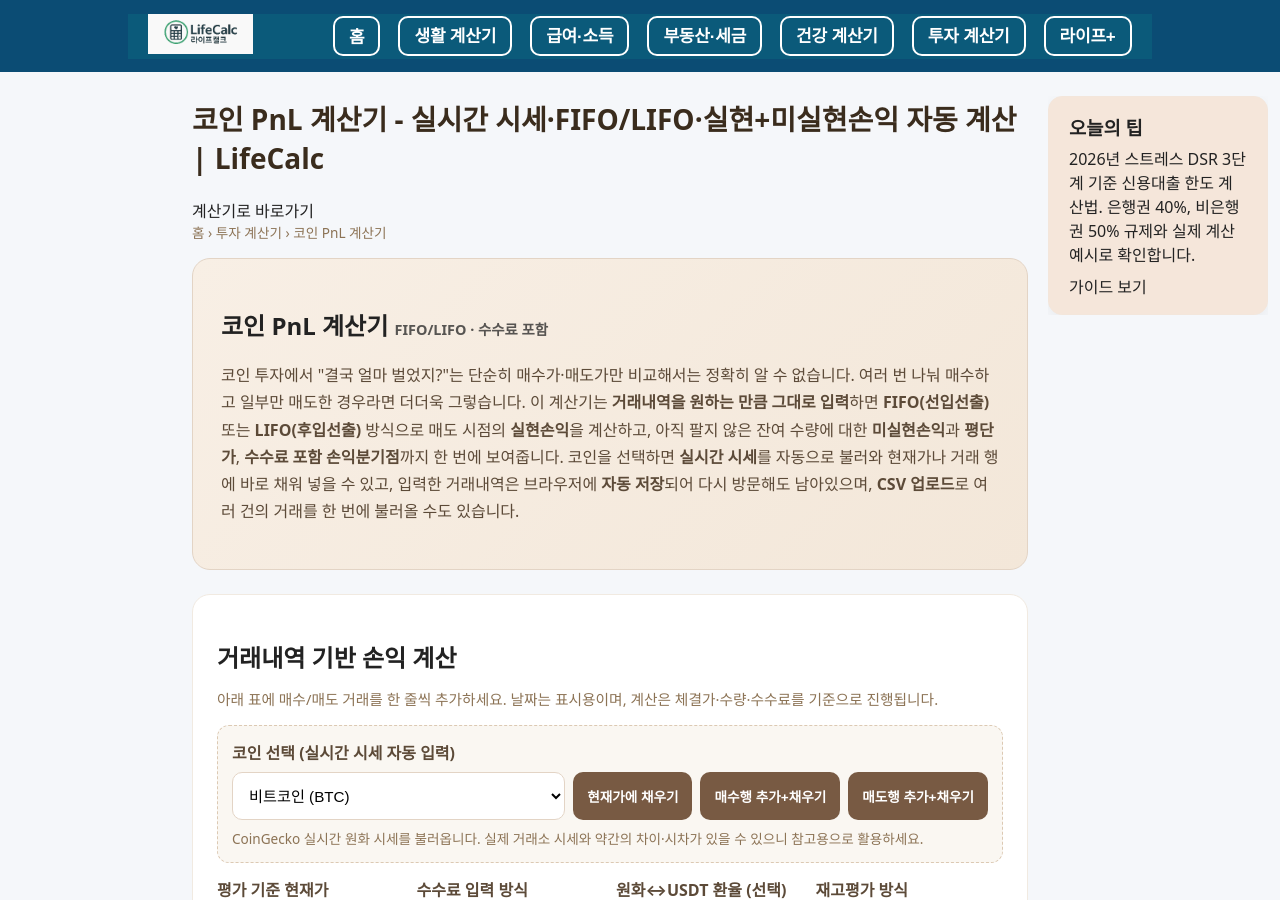
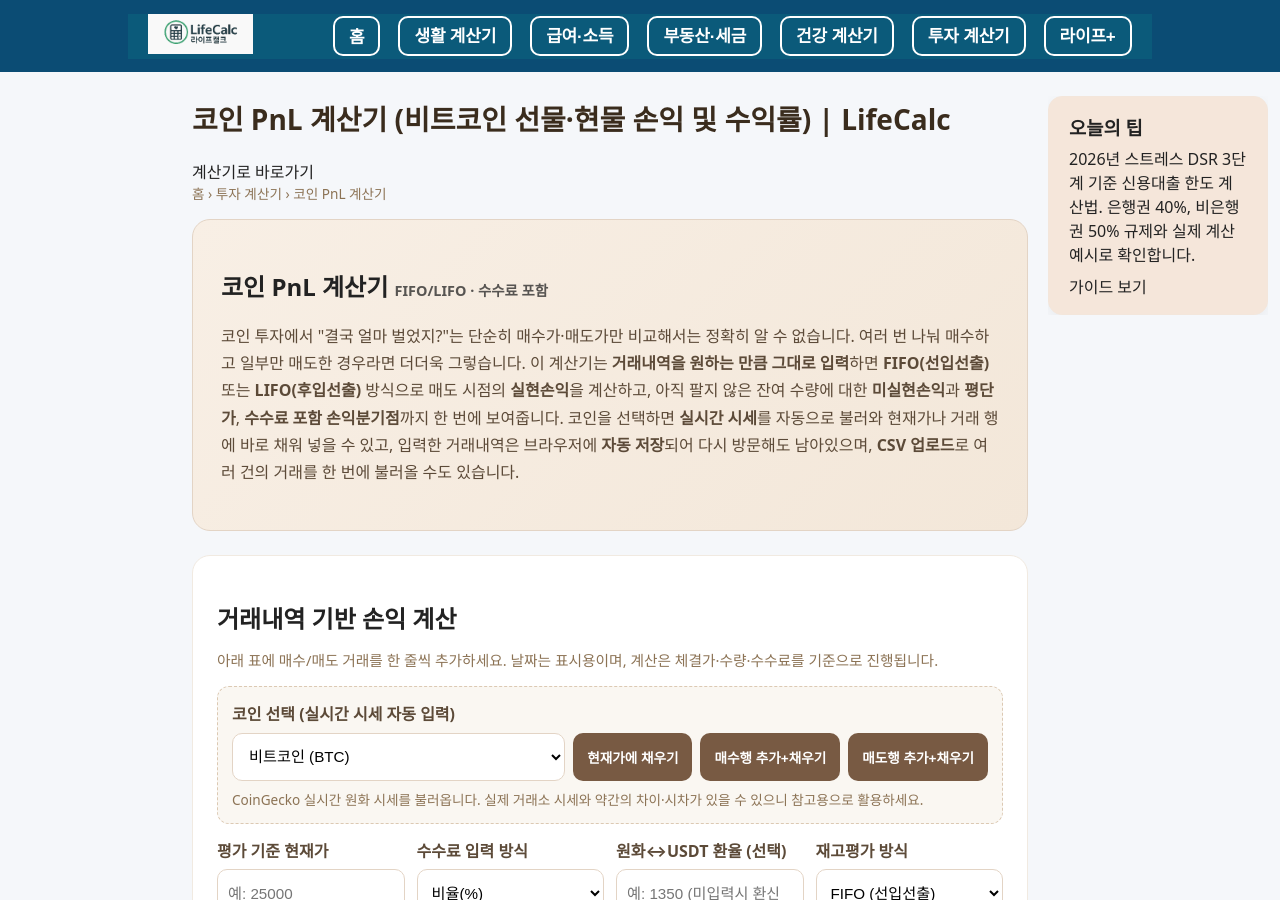
Before and after one commit to khai-lang/LifeCalc, a Jekyll site: the page built from invest/crypto/pnl/index.html, in a window 1280 px wide and 900 px high. Built offline with Jekyll 4.4.1, drawn with Linux system fonts in a browser that asks for light colours.

Commit message:
Update index.html

```diff
--- a/invest/crypto/pnl/index.html
+++ b/invest/crypto/pnl/index.html
@@ -1,6 +1,6 @@
 ---
 layout: "default"
-title: "코인 PnL 계산기 - 실시간 시세·FIFO/LIFO·실현+미실현손익 자동 계산 | LifeCalc"
+title: "코인 PnL 계산기 (비트코인 선물·현물 손익 및 수익률) | LifeCalc"
 description: "실시간 코인 시세를 자동으로 불러와 여러 번 나눠 매수/매도한 거래내역을 FIFO/LIFO 방식으로 계산합니다. 실현손익, 미실현손익, 평단가, 손익분기점, 거래소 수수료까지 한 번에 확인하세요."
 permalink: "/invest/crypto/pnl/"
 ---
```
